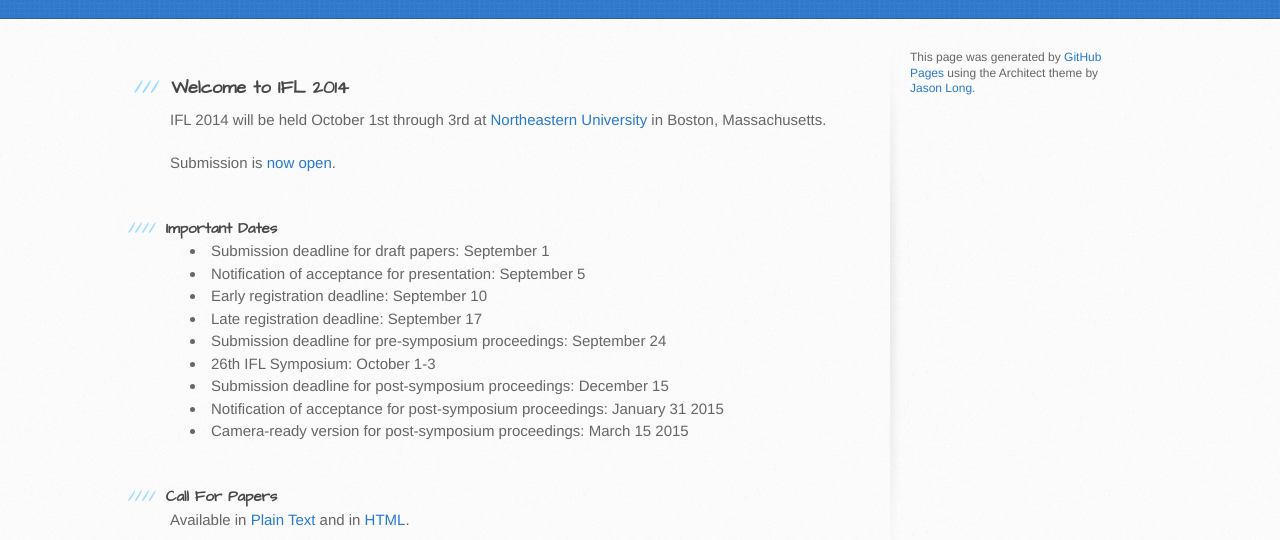
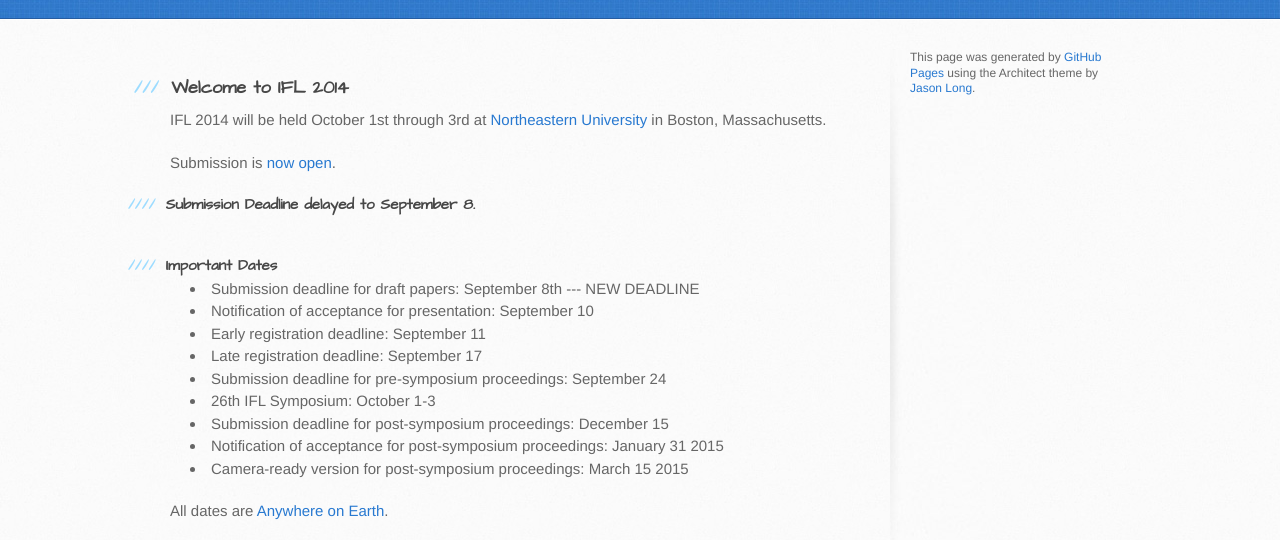
Before and after one commit to ifl2014/ifl2014.github.io, a plain HTML site: page index.html in a window 1280 px wide. Shown: the part 182-722 px from the top of the page. Drawn offline with Linux system fonts and the light colour scheme.

Commit message:
Replace master branch with page content via GitHub

```diff
--- a/index.html
+++ b/index.html
@@ -35,14 +35,17 @@
 
 <p><em>Submission is <a href="https://easychair.org/conferences/?conf=ifl2014">now open</a>.</em></p>
 
+<h4>
+<a name="submission-deadline-delayed-to-september-8" class="anchor" href="#submission-deadline-delayed-to-september-8"><span class="octicon octicon-link"></span></a>Submission Deadline delayed to September 8.</h4>
+
 <hr><h4>
 <a name="important-dates" class="anchor" href="#important-dates"><span class="octicon octicon-link"></span></a>Important Dates</h4>
 
 <ul>
-<li>Submission deadline for draft papers:                      <strong>September 1</strong>
+<li>Submission deadline for draft papers:                      <strong>September 8th --- NEW DEADLINE</strong>
 </li>
-<li>Notification of acceptance for presentation:               September 5</li>
-<li>Early registration deadline:                               September 10</li>
+<li>Notification of acceptance for presentation:               September 10</li>
+<li>Early registration deadline:                               September 11</li>
 <li>Late registration deadline:                                September 17 </li>
 <li>Submission deadline for pre-symposium proceedings:         September 24</li>
 <li>26th IFL Symposium:                                        <strong>October 1-3</strong> </li>
@@ -51,7 +54,9 @@
 <li>Notification of acceptance for post-symposium proceedings: <strong>January  31 2015</strong>
 </li>
 <li>Camera-ready version for post-symposium proceedings:       March    15 2015 </li>
-</ul><hr><h4>
+</ul><p>All dates are <a href="http://en.wikipedia.org/wiki/Anywhere_on_Earth">Anywhere on Earth</a>.</p>
+
+<hr><h4>
 <a name="call-for-papers" class="anchor" href="#call-for-papers"><span class="octicon octicon-link"></span></a>Call For Papers</h4>
 
 <p>Available in <a href="http://ifl2014.github.io/CFP.txt">Plain Text</a> and in
@@ -95,7 +100,6 @@ originality, relevance, significance, and clarity.</p>
 
 <ul>
 <li>Sam Tobin-Hochstadt, Chair</li>
-<li>Rinus Plasmeijer, Co-Chair</li>
 </ul><h5>
 <a name="program-committee" class="anchor" href="#program-committee"><span class="octicon octicon-link"></span></a>Program Committee</h5>
 
```
Also changed, not shown: params.json (+1 -1 lines).
